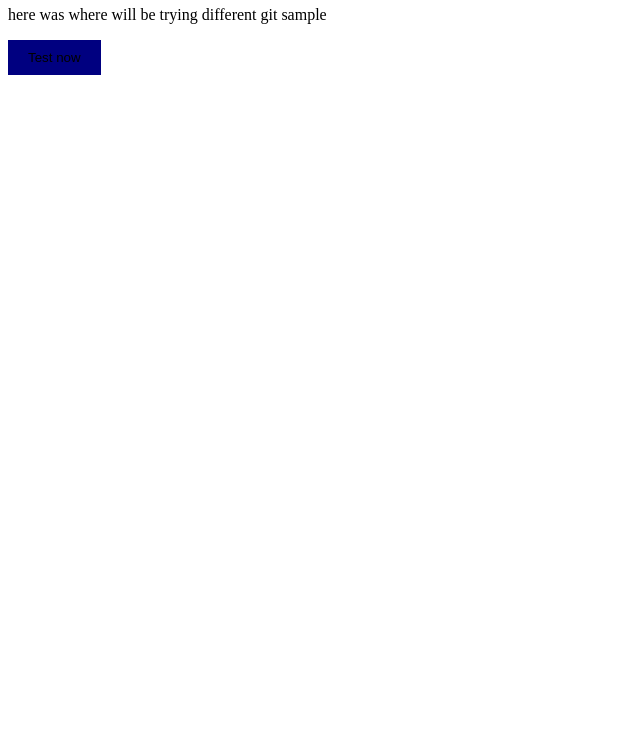
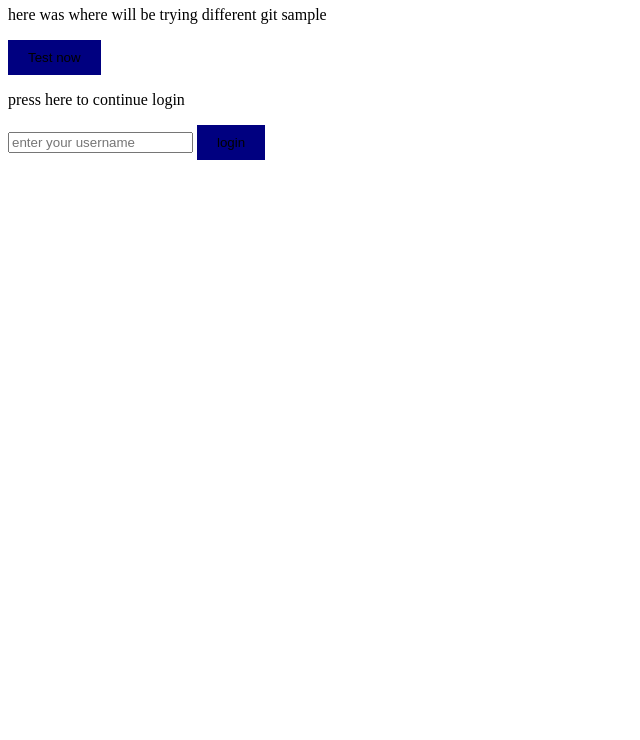
Before and after one commit to jhdjnkjs/git_test, a plain HTML site: page index.html in a window 1280 px wide. Shown: the part 60-800 px from the top of the page, without its empty margins (0-640 px from the left). Drawn offline with Linux system fonts and the light colour scheme.

Commit message:
Loging Fixed on it branch

```diff
--- a/index.html
+++ b/index.html
@@ -5,3 +5,7 @@
 <button id="git_button">Test now</button>
 <link rel="stylesheet" href="style.css">
 <script src="script.js"></script>
+
+<p>press here to continue login</p>
+<input type="text" placeholder="enter your username">
+<button style="cursor: pointer;">login</button>
```
